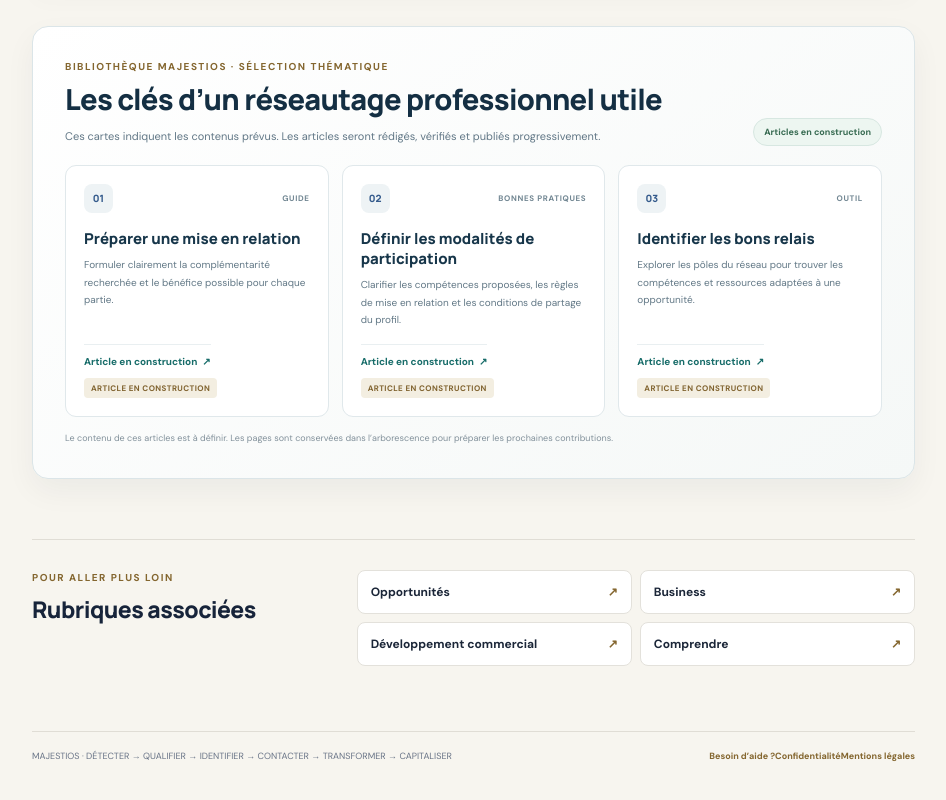
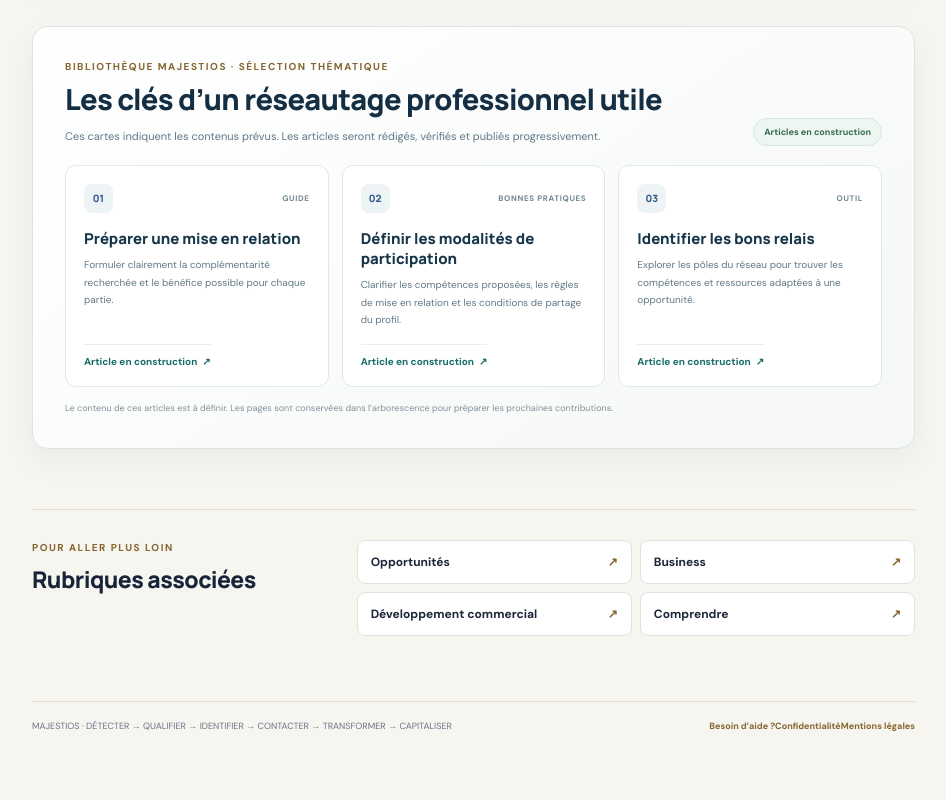
Before and after one commit to Chexpeer/Majestios, a Next.js app: page /reseaux in a window 1280 px wide. Shown: the part 1770-2570 px from the top of the page, without its empty margins (286-1232 px from the left). Built offline with nearby package versions, Linux system fonts and the light colour scheme; no server answers.

Commit message:
Supprimer le doublon visuel sur les cartes en construction

```diff
--- a/src/app/globals.css
+++ b/src/app/globals.css
@@ -1892,7 +1892,6 @@ a:focus-visible, button:focus-visible, input:focus-visible, select:focus-visible
 .home-main-column .home-search-section { max-width:1000px; margin:0 auto 32px; padding:22px clamp(16px,3vw,34px); }
 .home-main-column .home-search-heading h2 { font-size:clamp(22px,2.5vw,30px); }
 .home-main-column .home-search-heading p,.home-main-column .home-search-note { font-size:11px; }
-.maj-resource-card::after { content:"ARTICLE EN CONSTRUCTION"; display:inline-flex; margin-top:10px; padding:5px 7px; border-radius:4px; background:#f3eee1; color:#80632f; font-size:8px; font-weight:900; letter-spacing:.4px; }
 @media(max-width:760px) {
   :root { --maj-sidebar-width:0px; }
   .home-side-nav { position:relative !important; inset:auto !important; width:100% !important; height:auto !important; min-height:0 !important; max-height:none !important; padding:12px 14px 9px !important; border-right:0 !important; border-bottom:1px solid #9f8b5f !important; box-shadow:0 5px 0 #c7a65f,0 9px 18px rgb(13 29 45 / 15%) !important; }
```
